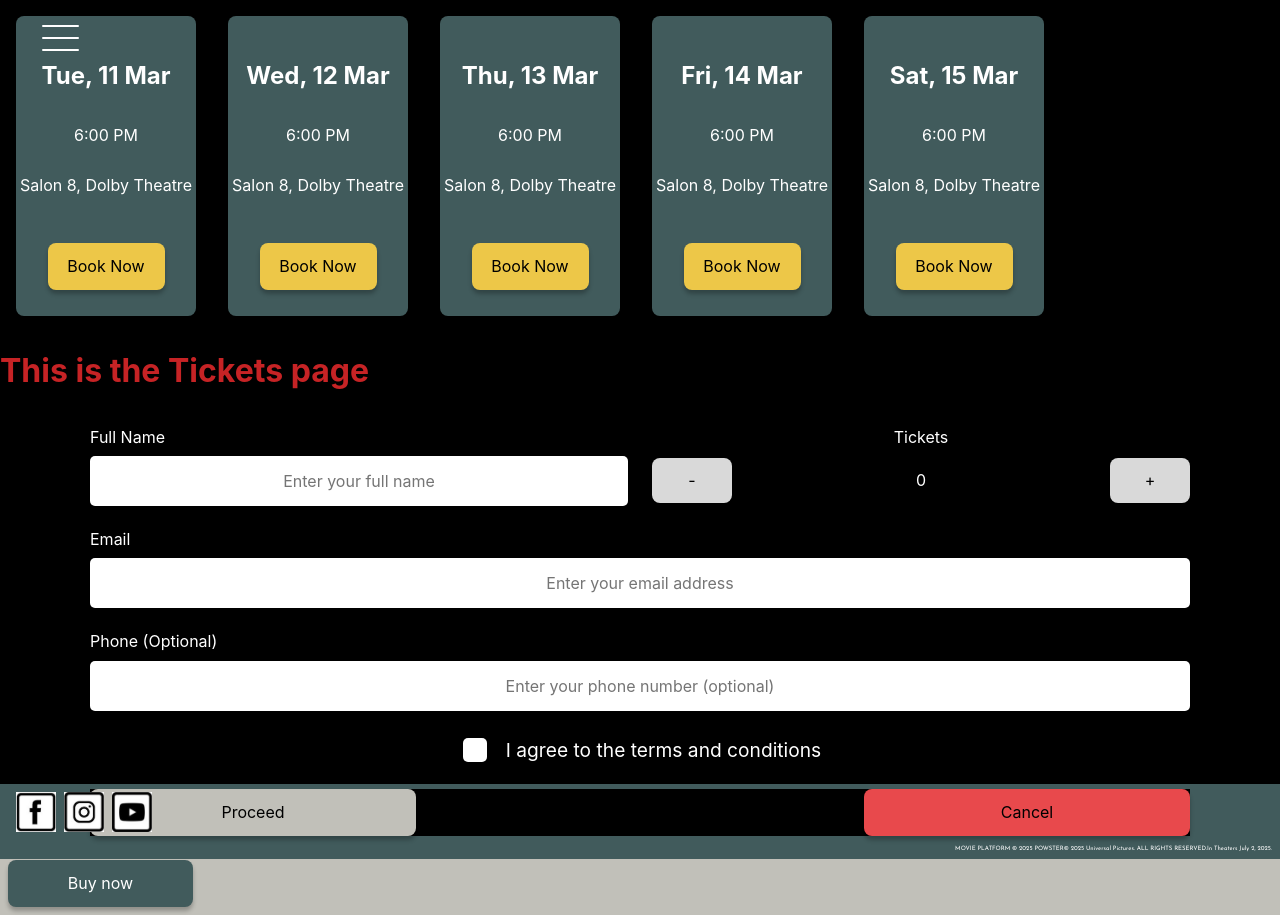
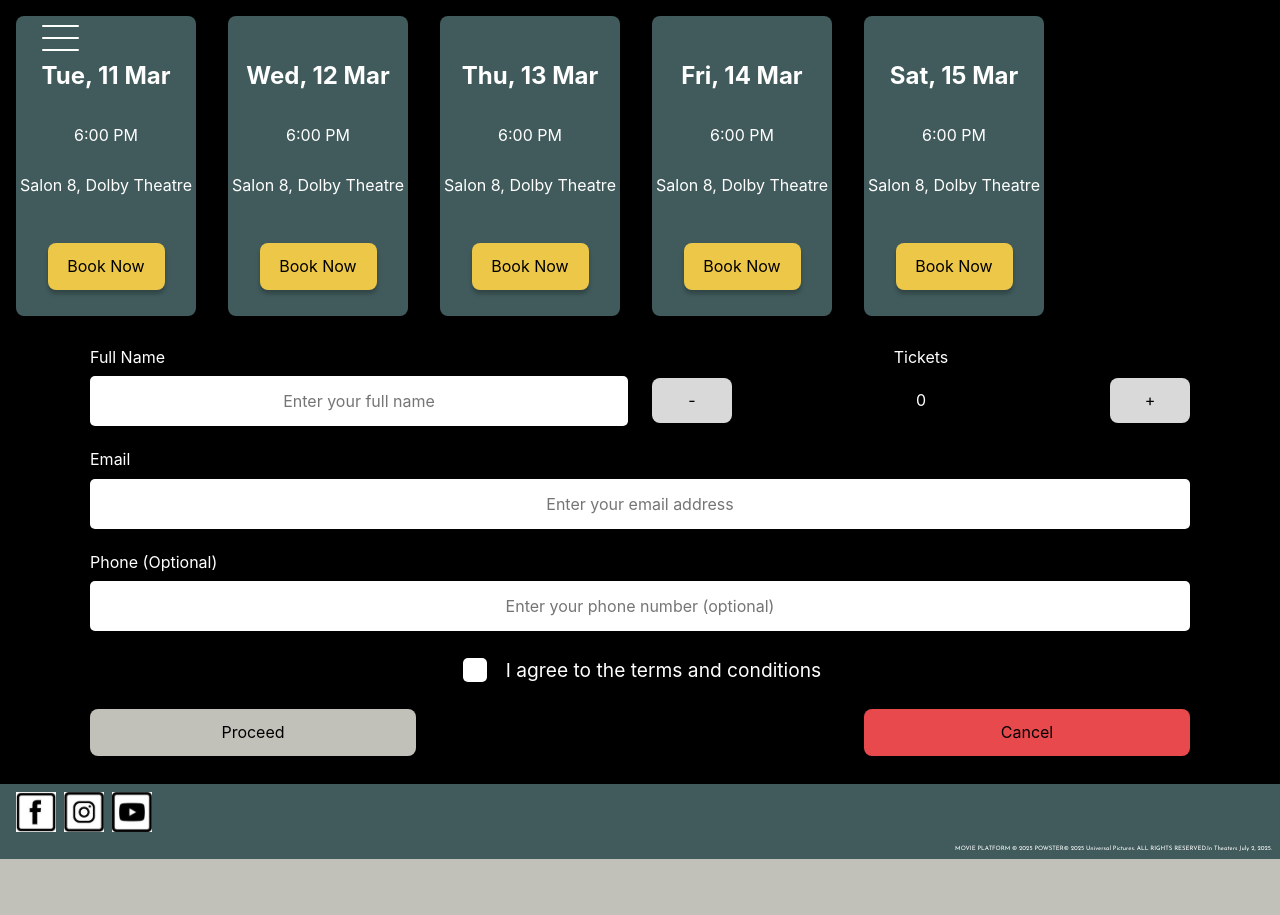
Before and after one commit to mikaelakihl/mi-graphic-tools-assignment2-jurassic-world, a Vue app: page /tickets in a window 1280 px wide. After the commit the page ends 859 px from the top, so only its background shows below. Built offline with nearby package versions, Linux system fonts and the light colour scheme.

Commit message:
fix: add form to ticket page, remove h1 and button

```diff
--- a/src/views/TicketView.vue
+++ b/src/views/TicketView.vue
@@ -1,5 +1,4 @@
 <script setup lang="ts">
-import TheButton from '@/components/atoms/TheButton.vue';
 import BookingCard from '@/components/molecules/BookingCard.vue';
 import OrderForm from '@/components/molecules/OrderForm.vue';
 </script>
@@ -7,9 +6,7 @@ import OrderForm from '@/components/molecules/OrderForm.vue';
 <template>
   <div class="ticket">
     <BookingCard />
-    <h1>This is the Tickets page</h1>
     <OrderForm />
-    <TheButton button-text="Buy now"/> <!-- Placeholder example on how to use "TheButton" -->
   </div>
 </template>
 
```
